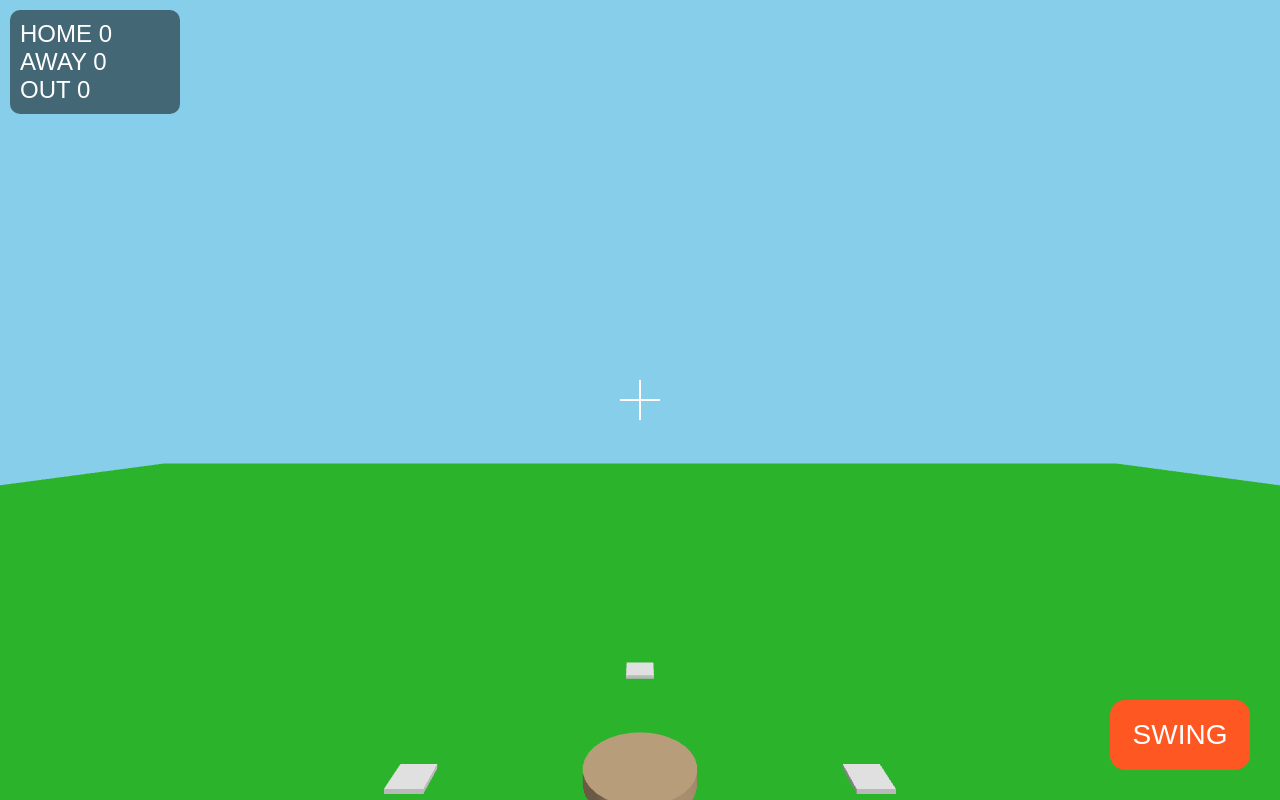
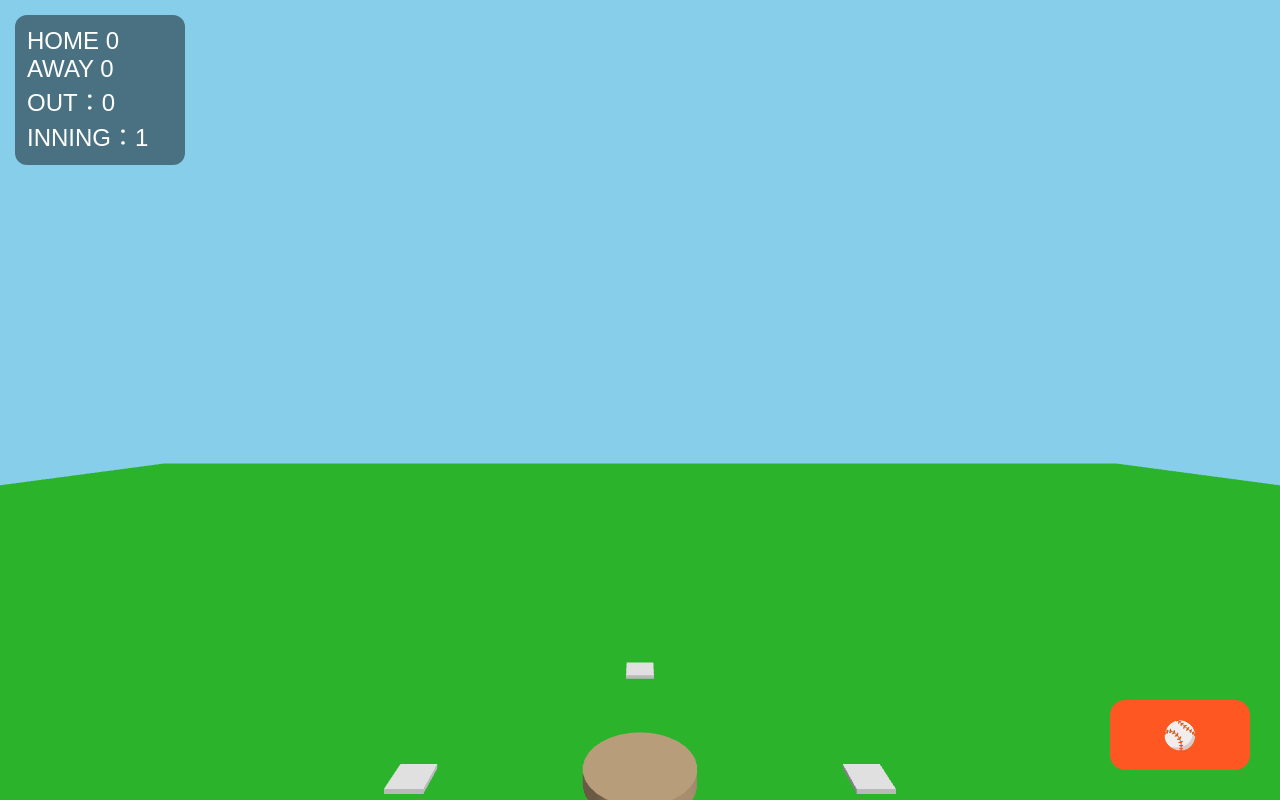
Before and after one commit to c812812600-oss/cap-baseball-game, a plain HTML site: page index.html in a window 1280 px wide. Drawn offline with nearby package versions, Linux system fonts and the light colour scheme; animation ran at ten frames a second.

Commit message:
Update index.html

```diff
--- a/index.html
+++ b/index.html
@@ -2,195 +2,111 @@
 <html lang="ja">
 
 <head>
-
     <meta charset="UTF-8">
-
-<meta name="viewport" content="width=device-width,initial-scale=1.0">
-
+    <meta name="viewport" content="width=device-width, initial-scale=1.0">
     <title>パワフルキャップ野球</title>
 
     <link rel="stylesheet" href="style.css">
-
-<style>
-
-html,body{
-
-margin:0;
-
-width:100%;
-
-height:100%;
-
-overflow:hidden;
-
-background:#7ec850;
-
-font-family:sans-serif;
-
-}
-
-#game{
-
-position:absolute;
-
-left:0;
-
-top:0;
-
-width:100%;
-
-height:100%;
-
-display:block;
-
-}
-
-#loading{
-
-position:absolute;
-
-left:50%;
-
-top:50%;
-
-transform:translate(-50%,-50%);
-
-font-size:40px;
-
-color:white;
-
-font-weight:bold;
-
-text-shadow:0 0 10px black;
-
-}
-
-#hud{
-
-position:absolute;
-
-top:10px;
-
-left:10px;
-
-color:white;
-
-font-size:24px;
-
-background:rgba(0,0,0,.5);
-
-padding:10px;
-
-border-radius:10px;
-
-}
-
-#cross{
-
-position:absolute;
-
-left:50%;
-
-top:50%;
-
-width:40px;
-
-height:40px;
-
-margin-left:-20px;
-
-margin-top:-20px;
-
-pointer-events:none;
-
-}
-
-#line1{
-
-position:absolute;
-
-width:40px;
-
-height:2px;
-
-background:white;
-
-top:19px;
-
-}
-
-#line2{
-
-position:absolute;
-
-width:2px;
-
-height:40px;
-
-background:white;
-
-left:19px;
-
-}
-
-button{
-
-position:absolute;
-
-bottom:20px;
-
-right:20px;
-
-width:120px;
-
-height:60px;
-
-font-size:24px;
-
-}
-
-</style>
-
 </head>
 
 <body>
 
+    <!-- ローディング -->
     <div id="loading">
+        <h1>⚾ パワフルキャップ野球</h1>
+        <p>Loading...</p>
+    </div>
 
-POWERFUL CAP BASEBALL
+    <!-- HUD -->
+    <div id="hud">
+
+        <div id="scoreboard">
+
+            <div class="team">
+
+                <span>HOME</span>
+
+                <span id="homeScore">0</span>
 
             </div>
 
-<div id="hud">
+            <div class="team">
 
-HOME 0
+                <span>AWAY</span>
 
-<br>
-
-AWAY 0
-
-<br>
-
-OUT 0
+                <span id="awayScore">0</span>
 
             </div>
 
-<div id="cross">
+        </div>
 
-<div id="line1"></div>
+        <div id="info">
 
-<div id="line2"></div>
+            <div>OUT：<span id="outs">0</span></div>
+
+            <div>INNING：<span id="inning">1</span></div>
 
         </div>
 
+    </div>
+
+    <!-- 照準 -->
+    <div id="crosshair">
+
+        <div class="h"></div>
+
+        <div class="v"></div>
+
+    </div>
+
+    <!-- ゲーム描画 -->
     <canvas id="game"></canvas>
 
-<button id="swing">
+    <!-- PC操作説明 -->
+    <div id="guide">
 
-SWING
+        <h3>操作方法</h3>
+
+        <p>WASD：移動</p>
+
+        <p>SPACE：スイング</p>
+
+        <p>SHIFT：ダッシュ</p>
+
+    </div>
+
+    <!-- スマホ操作 -->
+    <div id="mobile">
+
+        <button id="left">◀</button>
+
+        <button id="up">▲</button>
+
+        <button id="down">▼</button>
+
+        <button id="right">▶</button>
+
+        <button id="swing">⚾</button>
+
+    </div>
+
+    <!-- ホームラン表示 -->
+    <div id="message"></div>
+
+    <!-- ゲームオーバー画面 -->
+    <div id="gameover" class="hidden">
+
+        <h1>GAME SET</h1>
+
+        <button onclick="location.reload()">
+
+            もう一度遊ぶ
 
         </button>
 
+    </div>
+
+    <!-- JavaScript -->
     <script type="module" src="main.js"></script>
 
 </body>
```
Lines whose indentation alone changed are shown as unchanged.
